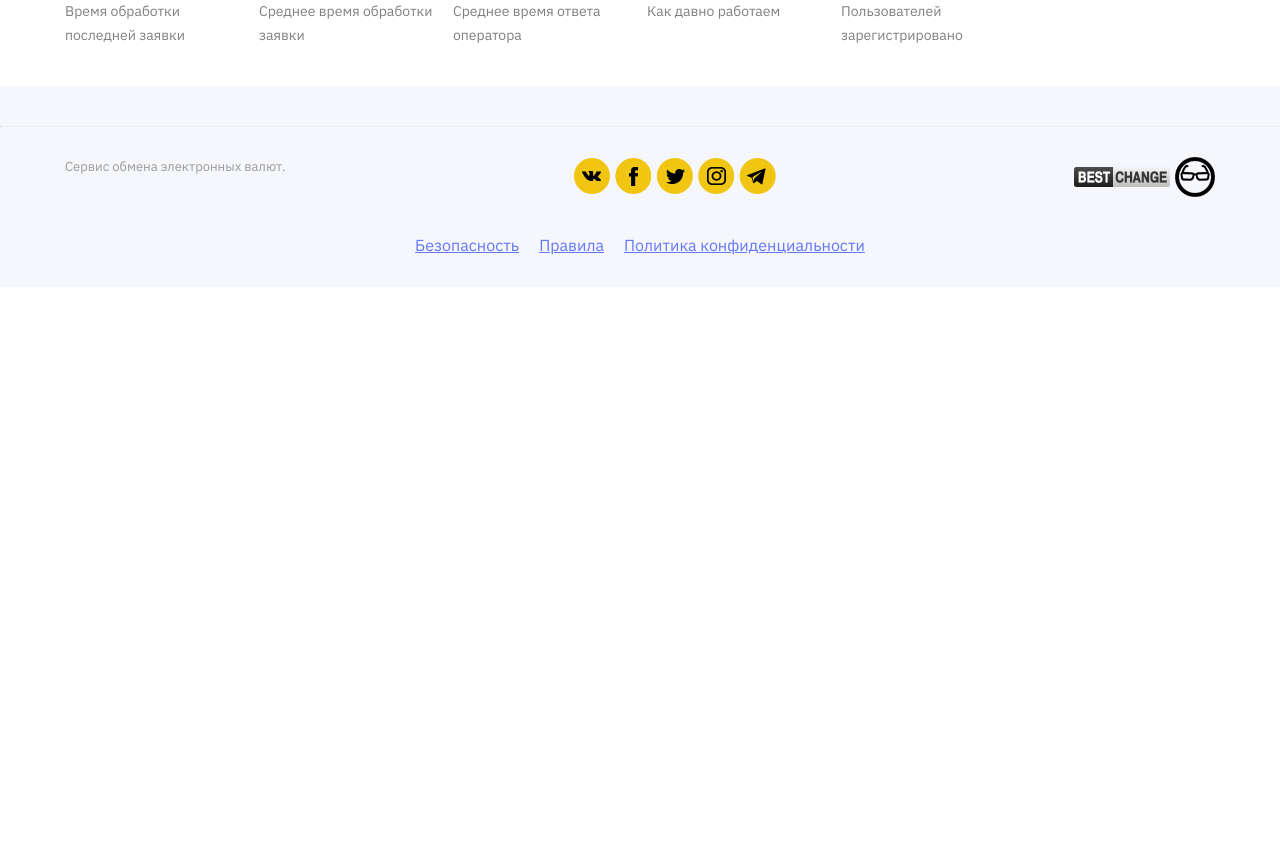
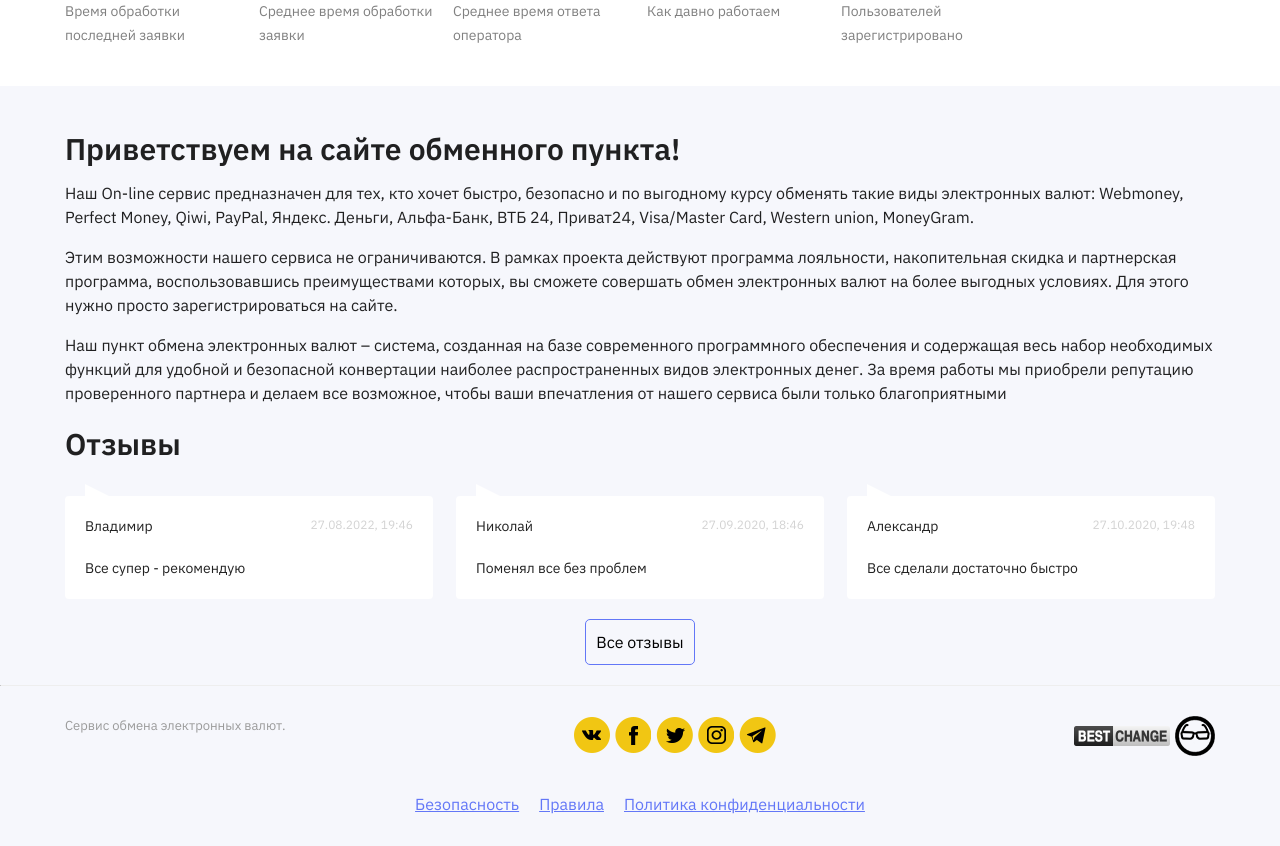
Before and after one commit to vologn4mor/vue-expressmoney, a Vue app: page / in a window 1280 px wide. Shown: the part 1681-2527 px from the top of the page. Before the commit the page ends 1968 px from the top, so only its background shows below. Built offline with nearby package versions, Linux system fonts and the light colour scheme.

Commit message:
add content for home page

```diff
--- /dev/null
+++ b/src/components/ui/AppHomeThirdBlock.vue
@@ -0,0 +1,131 @@
+<template>
+    <div class="template">
+        <div class="content ">
+            <div class="second-block">
+                <div class="welcome">
+                    <h2 class="block-main-text">Приветствуем на сайте обменного пункта!</h2>
+                    <p>Наш On-line сервис предназначен для тех, кто хочет быстро, безопасно и по выгодному курсу
+                        обменять такие виды
+                        электронных валют: Webmoney, Perfect Money, Qiwi, PayPal, Яндекс. Деньги, Альфа-Банк, ВТБ 24,
+                        Приват24, Visa/Master
+                        Card, Western uniоn, MoneyGram.</p>
+
+                    <p>Этим возможности нашего сервиса не ограничиваются. В рамках проекта действуют программа
+                        лояльности, накопительная скидка
+                        и партнерская программа, воспользовавшись преимуществами которых, вы сможете совершать обмен
+                        электронных валют на более
+                        выгодных условиях. Для этого нужно просто зарегистрироваться на сайте.</p>
+
+                    <p>Наш пункт обмена электронных валют – система, созданная на базе современного программного
+                        обеспечения и содержащая весь
+                        набор необходимых функций для удобной и безопасной конвертации наиболее распространенных видов
+                        электронных денег. За
+                        время работы мы приобрели репутацию проверенного партнера и делаем все возможное, чтобы ваши
+                        впечатления от нашего
+                        сервиса были только благоприятными</p>
+                </div>
+                <div class="reviews-block">
+                    <h2 class="block-main-text">Отзывы</h2>
+                    <div class="reviews-container">
+                        <div v-for="review in lastReviews" :key="review.id">
+                            <div class="review-item__triangle"></div>
+                            <div class="review-item">
+                                <div class="review-item__name-and-date">
+                                    <p class="review-name">{{ review.name }}</p>
+                                    <p class="review-date">{{ review.date }}</p>
+                                </div>
+                                <span class="review-text">{{ review.text }}</span>
+                            </div>
+                        </div>
+                    </div>
+                    <div class="container-all-reviews">
+                        <router-link to="/reviews" class="third-block-btn">Все отзывы</router-link>
+                    </div>
+                </div>
+            </div>
+        </div>
+    </div>
+</template>
+
+<script lang="ts">
+import IReview from "@/interfaces/IReview";
+import Vue from "vue";
+
+export default Vue.extend({
+    data() {
+        return {
+
+        }
+    },
+    props: {
+        lastReviews: {
+            type: Array as () => Array<IReview>,
+            required: true
+        }
+    }
+});
+</script>
+
+<style scoped lang="scss">
+.reviews-container {
+    display: flex;
+    justify-content: space-between;
+}
+
+.review-item {
+    width: 368px;
+    padding: 20px;
+    background-color: #fff;
+    border-radius: 4px;
+}
+
+.review-item__name-and-date {
+    display: flex;
+    justify-content: space-between;
+    margin-bottom: 2px;
+}
+
+.review-item__triangle {
+    border: 20px solid transparent;
+    border-bottom: 0px solid #fff;
+    border-left: 40px solid #fff;
+    width: 0;
+    position: relative;
+    margin-left: 20px;
+    top: 8px;
+}
+
+.block-main-text {
+    font-size: 30px;
+    margin-bottom: 10px;
+}
+
+.review-date {
+    font-size: 12px;
+    color: lightgray;
+}
+
+.review-name,
+.review-text {
+    font-size: 14px;
+}
+
+.third-block-btn {
+    border: 1px solid #6377f7;
+    border-radius: 5px;
+    padding: 10px;
+    color: #000;
+    text-decoration: none;
+}
+
+.container-all-reviews {
+    display: flex;
+    justify-content: center;
+    margin: 20px 0;
+}
+
+.third-block-btn:hover {
+    background-color: #6377f7;
+    color: #fff
+}
+</style>
--- /dev/null
+++ b/src/interfaces/IReview.ts
@@ -0,0 +1,6 @@
+export default interface IReview {
+    id: number,
+    name: string,
+    date: number | string,
+    text: string
+}
--- a/src/views/HomeView.vue
+++ b/src/views/HomeView.vue
@@ -40,6 +40,7 @@
       </div>
     </div>
     <AppHomeSecondBlock />
+    <AppHomeThirdBlock :lastReviews="threeLastFakeReviews" />
   </div>
 
 </template>
@@ -51,6 +52,7 @@ import AppCoinYourItem from "@/components/ui/AppCoinYourItem.vue"
 import AppCoinAvailableItem from "@/components/ui/AppCoinAvailableItem.vue"
 import AppFiatToCrypto from "@/components/AppFiatToCrypto.vue"
 import AppHomeSecondBlock from "@/components/ui/AppHomeSecondBlock.vue"
+import AppHomeThirdBlock from "@/components/ui/AppHomeThirdBlock.vue"
 
 import liarr from "@/assets/images/liarr.png"
 import Bitcoin from "@/assets/images/coins/Bitcoin.png"
@@ -58,7 +60,9 @@ import Monobank from "@/assets/images/coins/Monobank.png"
 import Ether from "@/assets/images/coins/Ether.png"
 import Oschadbank from "@/assets/images/coins/Oschadbank.png"
 import Tron from "@/assets/images/coins/tron.png"
+
 import ICoin from "@/interfaces/ICoin"
+import IReview from "@/interfaces/IReview"
 
 var fakeCoins: ICoin[] = [{
   id: 1,
@@ -113,6 +117,23 @@ var fakeCoins: ICoin[] = [{
   code: "TRON"
 }]
 
+var threeLastFakeReviews: IReview[] = [{
+  id: 1,
+  name: "Владимир",
+  date: "27.08.2022, 19:46",
+  text: "Все супер - рекомендую"
+}, {
+  id: 2,
+  name: "Николай",
+  date: "27.09.2020, 18:46",
+  text: "Поменял все без проблем"
+}, {
+  id: 3,
+  name: "Александр",
+  date: "27.10.2020, 19:48",
+  text: "Все сделали достаточно быстро"
+}]
+
 export default Vue.extend({
   name: 'Home',
   data() {
@@ -125,7 +146,8 @@ export default Vue.extend({
       fakeConvertCoins: [] as ICoin[],
       liarr,
       Monobank,
-      Bitcoin
+      Bitcoin,
+      threeLastFakeReviews
     }
   },
   methods: {
@@ -182,7 +204,8 @@ export default Vue.extend({
     AppCoinYourItem,
     AppCoinAvailableItem,
     AppFiatToCrypto,
-    AppHomeSecondBlock
+    AppHomeSecondBlock,
+    AppHomeThirdBlock
   }
 })
 </script>
```
